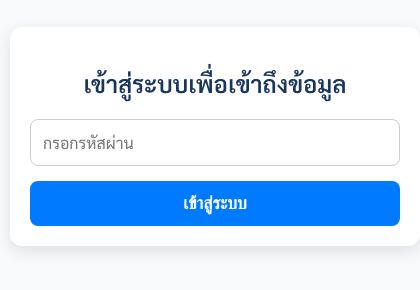
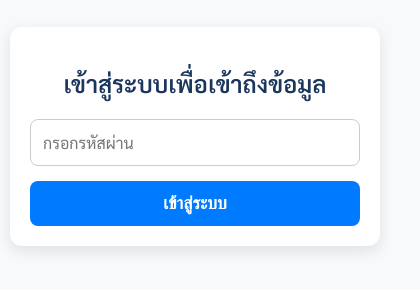
Before and after one commit to suriyunsam/wewin-case, a website: page index.html in a window 390 px wide. Shown: the part 108-398 px from the top of the page, 420 px wide, since content can reach past the window. Drawn offline with nearby package versions, Linux system fonts and the light colour scheme.

Commit message:
Update styles for body and app container
Refactor CSS for improved layout and responsiveness.

```diff
--- a/index.html
+++ b/index.html
@@ -12,6 +12,11 @@
     <link href="https://fonts.googleapis.com/css2?family=Sarabun:wght@300;400;600;700&display=swap" rel="stylesheet">
 
     <style>
+        /* Global Reset for better responsiveness */
+        * {
+            box-sizing: border-box;
+        }
+
         :root {
             --primary-color: #1b365d; /* น้ำเงินเข้ม */
             --secondary-color: #007bff; /* น้ำเงินสว่าง */
@@ -23,10 +28,22 @@
             font-family: "Sarabun", sans-serif;
             background-color: var(--background-color);
             margin: 0;
-            padding: 20px;
+            padding: 0; /* REMOVED PADDING FROM BODY */
             color: #333;
         }
-        @media (max-width: 600px) { body { padding: 10px; } }
+
+        /* NEW: App Container for centering and max-width */
+        #app-container {
+            max-width: 1200px;
+            margin: 0 auto; /* Center the entire content area */
+            padding: 20px; /* Apply padding here instead of body */
+        }
+        /* Mobile Padding Adjustment */
+        @media (max-width: 600px) {
+            #app-container {
+                padding: 10px;
+            }
+        }
 
         h1 {
             color: var(--primary-color);
@@ -44,7 +61,7 @@
             padding: 30px;
             border-radius: 12px;
             box-shadow: 0 5px 15px rgba(0, 0, 0, 0.1);
-            margin: 50px auto 0 auto; /* Center the form */
+            margin: 50px auto 0 auto; /* Center the form within the #app-container */
             text-align: center;
         }
         #login-container h2 {
@@ -107,11 +124,11 @@
             background-color: #c82333;
         }
 
-        /* New: Responsive adjustments for Login Container on small screens */
+        /* Responsive adjustments for Login Container on small screens */
         @media (max-width: 480px) {
             #login-container {
-                padding: 20px; /* ลด padding ลง */
-                margin-top: 30px; /* ลด margin-top ลง */
+                padding: 20px;
+                margin-top: 30px;
             }
         }
         /* --- END LOGIN FORM STYLES --- */
@@ -428,11 +445,11 @@
                     sessionStorage.setItem(AUTH_KEY, password);
                 }
 
-                // ** FIX: ใช้ setTimeout เพื่อให้เบราว์เซอร์มีเวลาเรนเดอร์ UI ที่แสดงก่อน Chart.js จะทำงาน **
+                // FIX: ใช้ setTimeout เพื่อให้เบราว์เซอร์มีเวลาเรนเดอร์ UI ที่แสดงก่อน Chart.js จะทำงาน
                 setTimeout(() => {
                     processAndRenderDashboard(data.values);
                     showDashboard(); // แสดง Dashboard
-                }, 50); // 50ms ก็เพียงพอ
+                }, 50);
 
 
             } catch (error) {
@@ -550,7 +567,7 @@
                     plugins: {
                         legend: {
                             display: true,
-                            position: 'right', // Legend อยู่ด้านขวา
+                            position: 'right',
                             labels: { font: { family: "Sarabun" } }
                         },
                         tooltip: {
```
